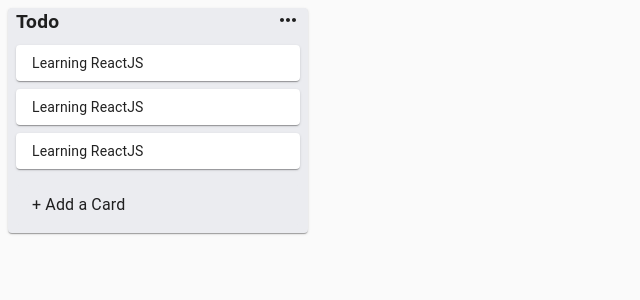
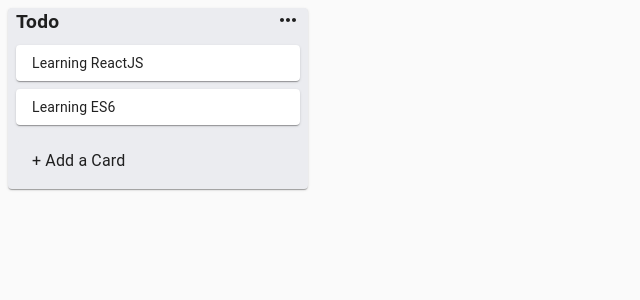
Before and after one commit to taint-29/trello-app, a React (Create React App) app: page / in a window 1280 px wide. Shown: the top 300 px of the page, without its empty margins (0-640 px from the left). Built offline with nearby package versions, Linux system fonts and the light colour scheme.

Commit message:
lesson 5,6 intialize data

```diff
--- a/src/App.js
+++ b/src/App.js
@@ -1,9 +1,20 @@
 import List from "./component/list/List";
+import { useState } from "react";
+import store from './utils/store';
 
 function App() {
+
+  const [data, setData] = useState(store);
+
   return (
     <div className="App">
-        <List/>
+        {/* <List/> */}
+        {
+          data.listIds.map((listId) => {
+          const list = data.lists[listId];
+          return <List list={list} key={listId} />;
+        })
+      }
     </div>
   );
 }
--- a/src/component/Card.js
+++ b/src/component/Card.js
@@ -9,12 +9,12 @@
   },
 }));
 
-export default function Card() {
+export default function Card({ card }) {
   const classes = useStyle();
 
   return (
     <div>
-      <Paper className={classes.card}>Learning ReactJS</Paper>
+      <Paper className={classes.card}>{card.content}</Paper>
     </div>
   );
 }
--- a/src/component/list/List.js
+++ b/src/component/list/List.js
@@ -13,16 +13,19 @@
   },
 }));
 
-export default function List() {
+export default function List({ list }) {
   const classes = useStyle();
+
   return (
     <div>
       <Paper className={classes.root}>
         <CssBaseline />
-        <Title />
-        <Card />
-        <Card />
-        <Card />
+        <Title title={list.title} />
+        {/* {list.cards.map((card) => (
+          <Card key={card.id} card={card} />
+        ))} */}
+        <Card key={list.cards[0].id} card={list.cards[0]}/>
+        <Card key={list.cards[1].id} card={list.cards[1]}/>
         <InputContainer/>
       </Paper>
     </div>
--- a/src/component/list/Title.js
+++ b/src/component/list/Title.js
@@ -24,16 +24,16 @@
   },
 }));
 
-export default function Title() {
+export default function Title( {title}) {
   const [open, setOpen] = useState(false);
   const classes = useStyle();
-
   return (
     <div>
       {open ? (
         <div>
           <InputBase
-            value="Todo"
+            // value="To do"
+            value={title}
             inputProps={{
               className: classes.input,
             }}
@@ -47,7 +47,7 @@
             onClick={() => setOpen(!open)}
             className={classes.editableTitle}
           >
-            Todo
+          {title}
           </Typography>
           <MoreHorizIcon />
         </div>
--- /dev/null
+++ b/src/utils/store.js
@@ -0,0 +1,27 @@
+const cards = [
+    {
+      id: 'card-1',
+      content: 'Learning ReactJS',
+    },
+    {
+      id: 'card-2',
+      content: 'Learning ES6',
+    },
+    {
+      id: 'card-3',
+      content: 'Play some Game',
+    },
+  ];
+
+  const data = {
+    lists: {
+      'list-1': {
+        id: 'list-1',
+        title: 'Todo',
+        cards,
+      },
+    },
+    listIds: ['list-1'],
+  };
+
+  export default data;
```
Also changed, not shown: 1 other file (tests, documents, lock files or other folders).
